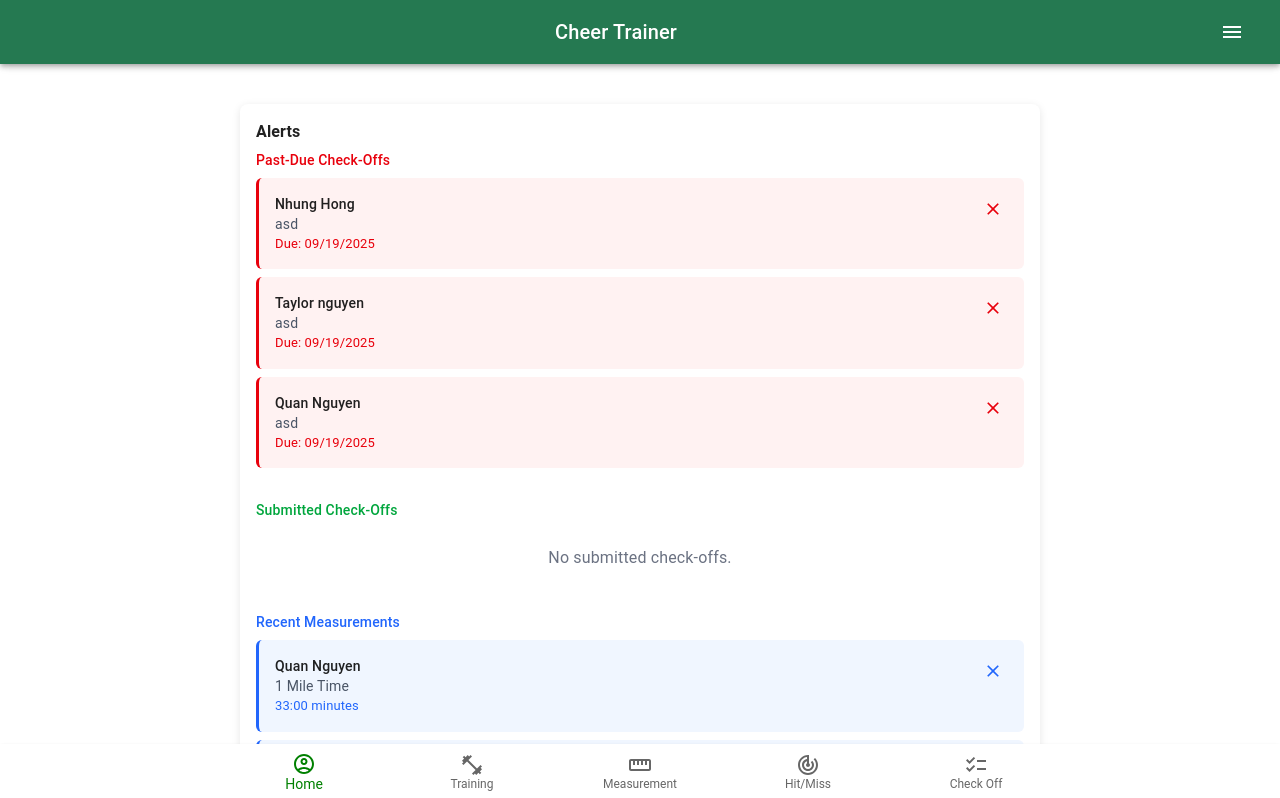
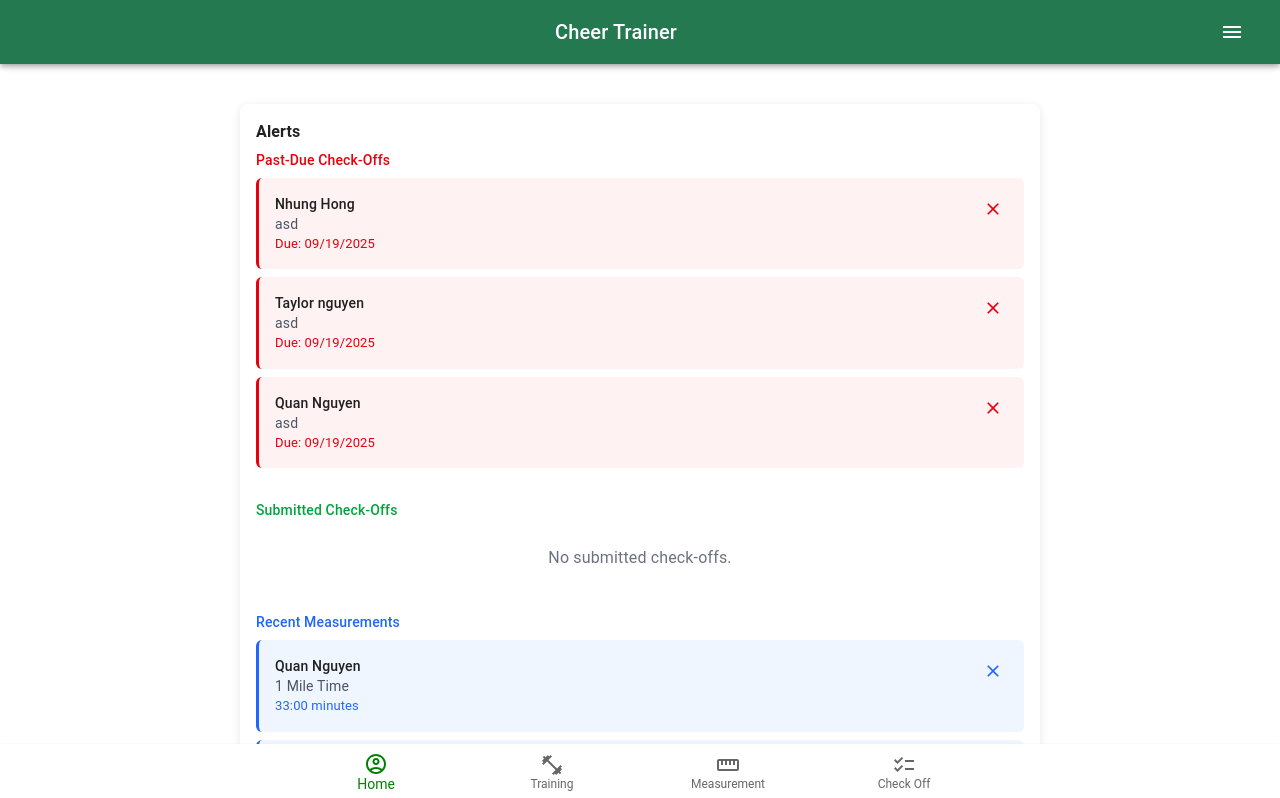
Before and after one commit to tthuy123/cheer-client, a React (Vite) app: page /home in a window 1280 px wide. Shown: the top 798 px of the page. Built offline with nearby package versions, Linux system fonts and the light colour scheme.

Commit message:
chore: delete hit/miss

```diff
--- a/src/components/common/MenuBar.jsx
+++ b/src/components/common/MenuBar.jsx
@@ -17,7 +17,7 @@ const navItems = [
   { label: "Home",        icon: <AccountCircleOutlinedIcon />, to: "/home" },
   { label: "Training",    icon: <FitnessCenterIcon />,         to: "/training/strength" },
   { label: "Measurement", icon: <StraightenIcon />,            to: "/measurement/new" },
-  { label: "Hit/Miss",    icon: <TrackChangesIcon />,          to: "/hit-miss" },
+ // { label: "Hit/Miss",    icon: <TrackChangesIcon />,          to: "/hit-miss" },
   { label: "Check Off",   icon: <ChecklistIcon />,             to: "/check-off/new" },
 ];
 
@@ -41,13 +41,17 @@ export default function MenuBar() {
         bottom: 0,
         left: 0,
         right: 0,
-        zIndex: 1000,
+        zIndex: 1000
       }}
     >
       <BottomNavigation
         showLabels
         value={currentIndex}
         sx={{
+          "& .MuiBottomNavigationAction-root": {
+            mx: 0.5,
+            maxWidth: 168,
+          },
           "& .Mui-selected .MuiSvgIcon-root": {
             color: "green",
           },
```
